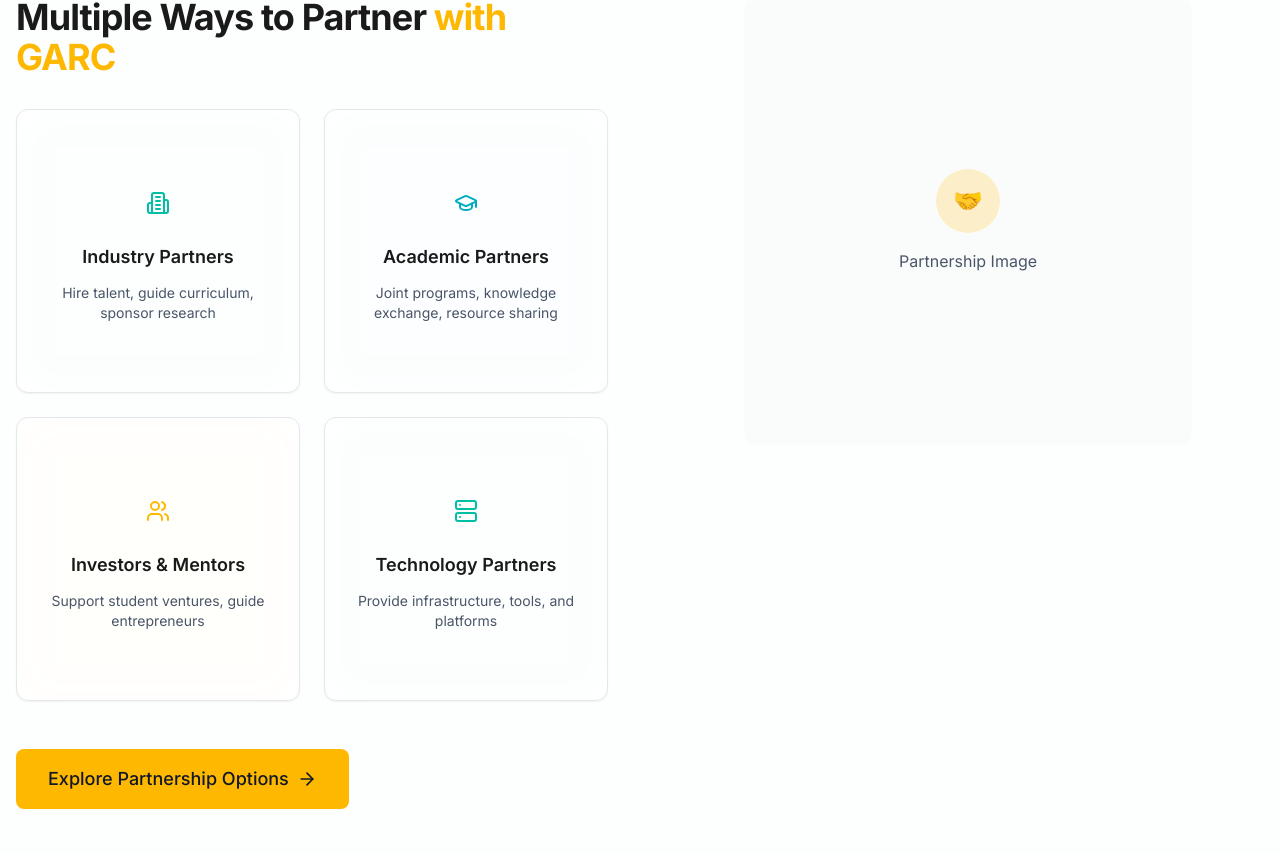
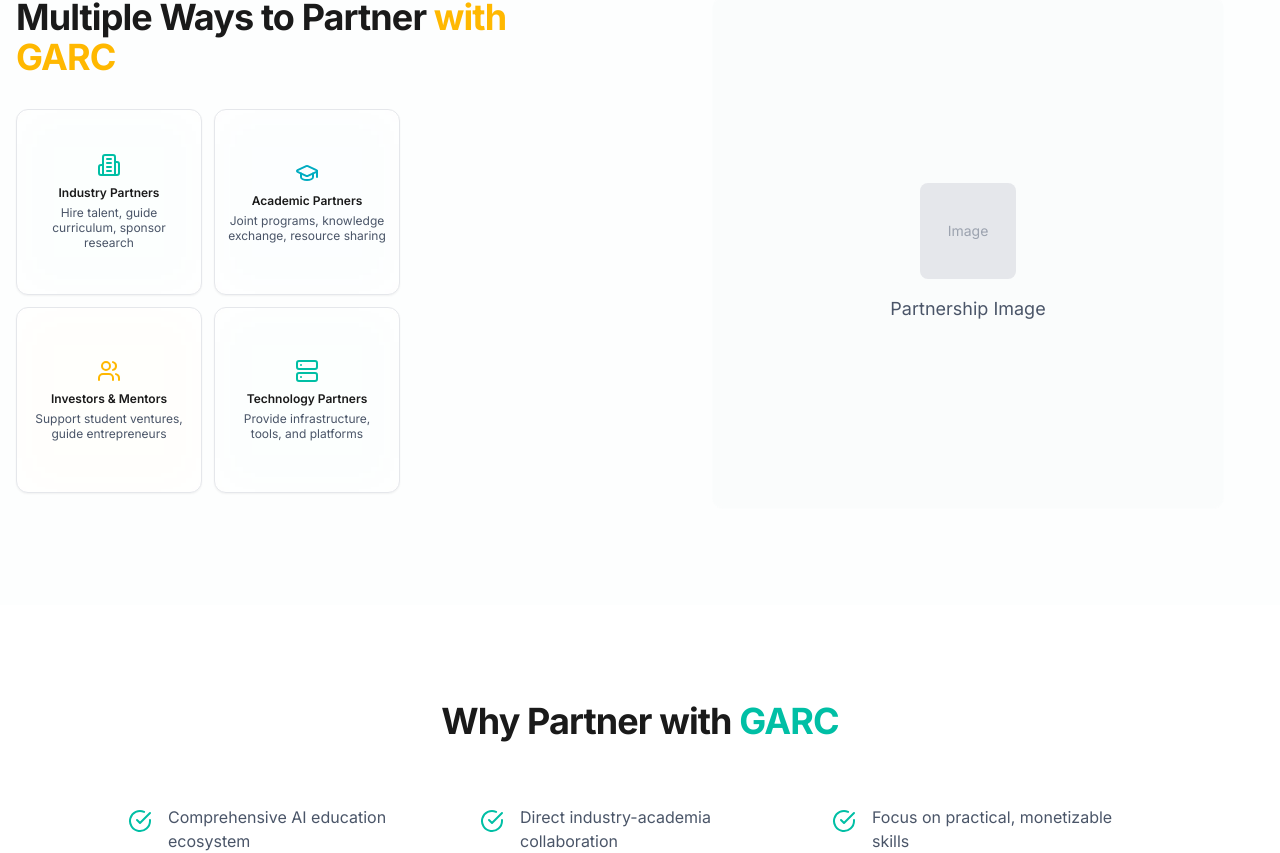
Before and after one commit to RaupscZAN/GARC-2, a React (Vite) app: page / in a window 1280 px wide. Shown: the part 2543-3396 px from the top of the page. Built offline with nearby package versions, Linux system fonts and the light colour scheme.

Commit message:
Updated PartnershipPathways.tsx

```diff
--- a/src/components/home/PartnershipPathways.tsx
+++ b/src/components/home/PartnershipPathways.tsx
@@ -42,7 +42,7 @@ const PartnershipPathways: React.FC = () => {
             <span className="text-accent">with GARC</span>
           </h2>
 
-          <div className="grid grid-cols-2 gap-6 mb-12">
+          <div className="grid grid-cols-2 gap-3 max-w-sm">
             {pathways.map((pathway, index) => (
               <motion.div
                 key={index}
@@ -51,37 +51,25 @@ const PartnershipPathways: React.FC = () => {
                 viewport={{ once: true }}
                 transition={{ duration: 0.5, delay: index * 0.1 }}
               >
-                <Card className="p-6 aspect-square flex flex-col justify-center text-center" glowColor={pathway.color as 'primary' | 'secondary' | 'accent'}>
-                  <div className={`w-12 h-12 rounded-lg flex items-center justify-center mb-4 mx-auto text-${pathway.color}`}>
+                <Card className="p-3 aspect-square flex flex-col justify-center text-center" glowColor={pathway.color as 'primary' | 'secondary' | 'accent'}>
+                  <div className={`w-6 h-6 rounded-lg flex items-center justify-center mb-2 mx-auto text-${pathway.color}`}>
                     {pathway.icon}
                   </div>
-                  <h3 className="text-lg font-semibold text-app-text mb-3">{pathway.title}</h3>
-                  <p className="text-app-text-muted text-sm">{pathway.description}</p>
+                  <h3 className="text-xs font-semibold text-app-text mb-1">{pathway.title}</h3>
+                  <p className="text-app-text-muted text-xs leading-tight">{pathway.description}</p>
                 </Card>
               </motion.div>
             ))}
           </div>
-
-          <div className="text-left">
-            <Button
-              variant="accent"
-              size="lg"
-              to="/partnerships"
-              icon={<ArrowRight size={20} />}
-              iconPosition="right"
-            >
-              Explore Partnership Options
-            </Button>
-          </div>
         </div>
 
         <div className="flex justify-center">
-          <div className="aspect-square w-full max-w-md bg-surface/60 backdrop-blur-sm border border-white/10 rounded-xl flex items-center justify-center">
+          <div className="aspect-square w-full max-w-lg bg-surface/60 backdrop-blur-sm border border-white/10 rounded-xl flex items-center justify-center">
             <div className="text-center">
-              <div className="w-16 h-16 bg-accent/20 rounded-full flex items-center justify-center mx-auto mb-4">
-                <span className="text-accent text-2xl">🤝</span>
+              <div className="w-24 h-24 bg-gray-200 rounded-lg flex items-center justify-center mx-auto mb-4">
+                <span className="text-gray-400 text-sm">Image</span>
               </div>
-              <p className="text-app-text-muted">Partnership Image</p>
+              <p className="text-app-text-muted text-lg">Partnership Image</p>
             </div>
           </div>
         </div>
```
